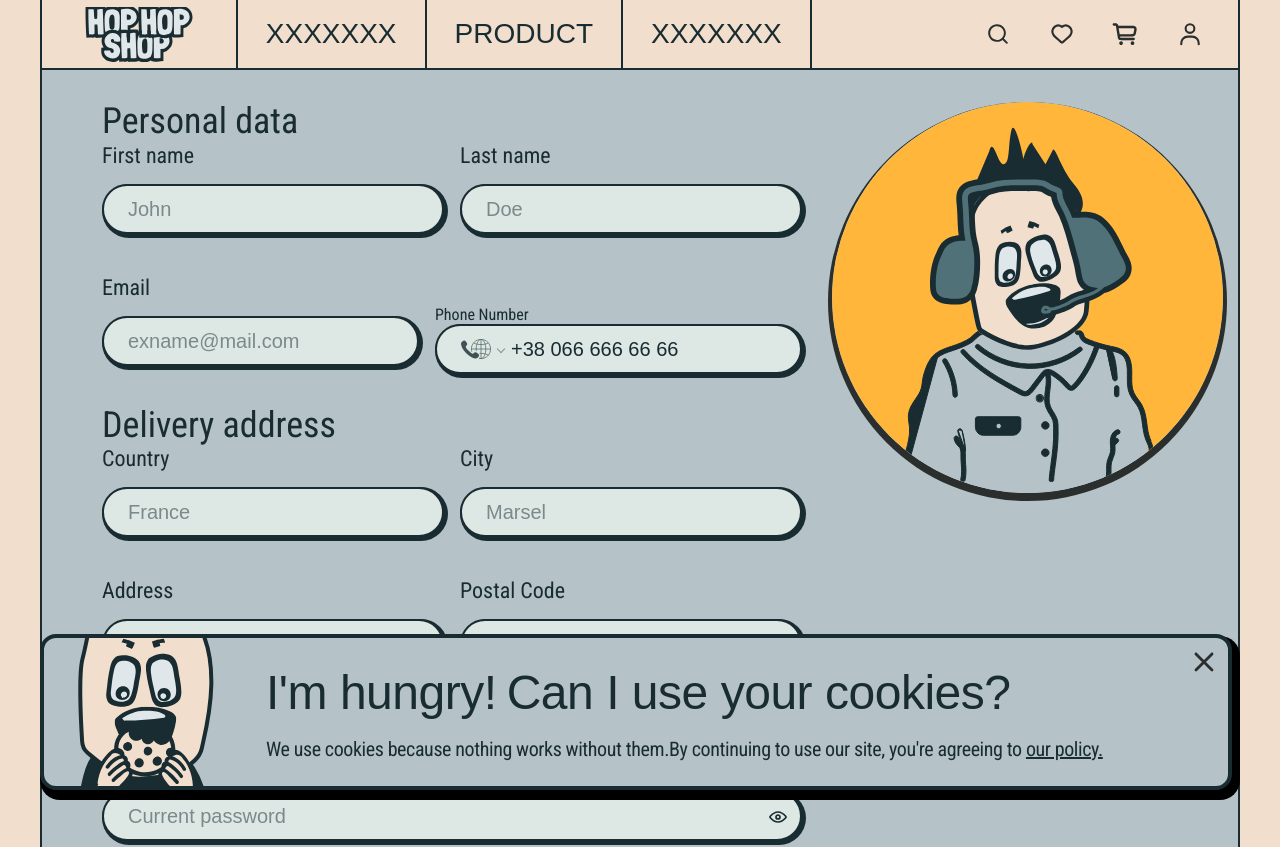
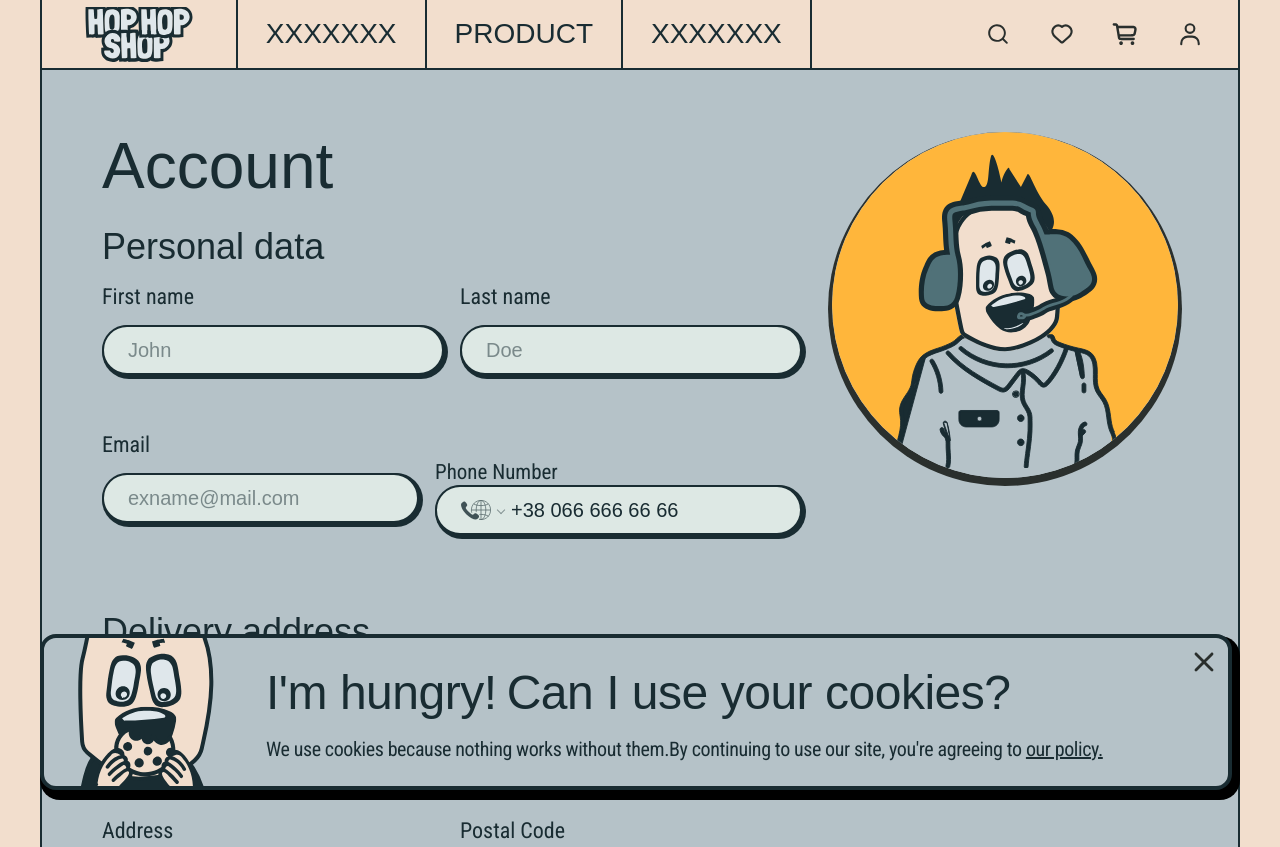
Before and after one commit to alexsanders-git/hop-hop-shop, a Next.js app: page /account in a window 1280 px wide. Shown: the top 847 px of the page. Built offline with nearby package versions, Linux system fonts and the light colour scheme; a web font is replaced by a local one.

Commit message:
Update account page

```diff
--- a/src/app/(frontend)/account/AdminAccountForm/AdminAccountForm.module.scss
+++ b/src/app/(frontend)/account/AdminAccountForm/AdminAccountForm.module.scss
@@ -1,12 +1,22 @@
-@import "src/styles/media.scss";
+@import 'src/styles/media.scss';
 
-.container {
-	width: 100%;
+.formContainer {
+	display: flex;
+	flex-direction: column;
+	gap: 48px;
+	// width: 100%;
+}
+
+.formGroup {
+	display: flex;
+	flex-direction: column;
+	gap: 16px;
 }
 
 .title {
 	font-weight: 40px;
 	font-weight: 300;
+	line-height: 1.15;
 }
 
 .inputContainer {
@@ -15,6 +25,17 @@
 	align-items: center;
 }
 
+.input {
+	font-size: 21px;
+	line-height: 1.25;
+}
+
+.phoneInputText {
+	font-size: 21px;
+	line-height: 1.25;
+	margin-bottom: 12px;
+}
+
 .actions {
 	display: flex;
 	align-items: center;
--- a/src/app/(frontend)/account/AdminAccountForm/AdminAccountForm.tsx
+++ b/src/app/(frontend)/account/AdminAccountForm/AdminAccountForm.tsx
@@ -79,11 +79,9 @@ export default function AdminAccountForm() {
 				onSubmit={handleSubmit}
 			>
 				{() => (
-					<Form>
+					<Form className={styles.formContainer}>
 						<div className={styles.formGroup}>
-							<h2 className={`${styles.title} ${robotoCondensed.className}`}>
-								Personal data
-							</h2>
+							<h2 className={styles.title}>Personal data</h2>
 							<div className={styles.inputContainer}>
 								<Input
 									className={styles.input}
@@ -129,9 +127,7 @@ export default function AdminAccountForm() {
 							</div>
 						</div>
 						<div className={styles.formGroup}>
-							<h2 className={`${styles.title} ${robotoCondensed.className}`}>
-								Delivery address
-							</h2>
+							<h2 className={styles.title}>Delivery address</h2>
 							<div className={styles.inputContainer}>
 								<Input
 									className={styles.input}
@@ -166,9 +162,7 @@ export default function AdminAccountForm() {
 							</div>
 						</div>
 						<div className={styles.formGroup}>
-							<h2 className={`${styles.title} ${robotoCondensed.className}`}>
-								Password
-							</h2>
+							<h2 className={styles.title}>Password</h2>
 							<InputPassword
 								className={styles.input}
 								title={'Current password'}
--- a/src/app/(frontend)/account/page.module.scss
+++ b/src/app/(frontend)/account/page.module.scss
@@ -1,13 +1,25 @@
 .pageWrp {
 	display: flex;
-    gap: 30px;
-	padding: 32px 60px;
-    justify-content: space-between;
+	gap: 30px;
+	padding: 62px 60px;
+	justify-content: space-between;
+}
+
+.title {
+	font-size: 64px;
+	line-height: 1.09;
+	margin-bottom: 24px;
 }
 
 .imgWrp {
-    min-width: 391px;
-    height: 391px;
+	display: flex;
+	justify-content: center;
+	align-items: center;
+	width: 100%;
+	max-width: 391px;
+	max-height: 391px;
+	height: 100%;
+	aspect-ratio: 1;
 	border-radius: 100%;
 	border-width: 4px;
 	border-color: var(--black-color);
--- a/src/app/(frontend)/account/page.tsx
+++ b/src/app/(frontend)/account/page.tsx
@@ -7,6 +7,7 @@ export default function page() {
 	return (
 		<div className={styles.pageWrp}>
 			<div>
+				<h1 className={styles.title}>Account</h1>
 				<AdminAccountForm />
 			</div>
 			<div className={styles.imgWrp}>
```
Lines whose indentation alone changed are shown as unchanged.
